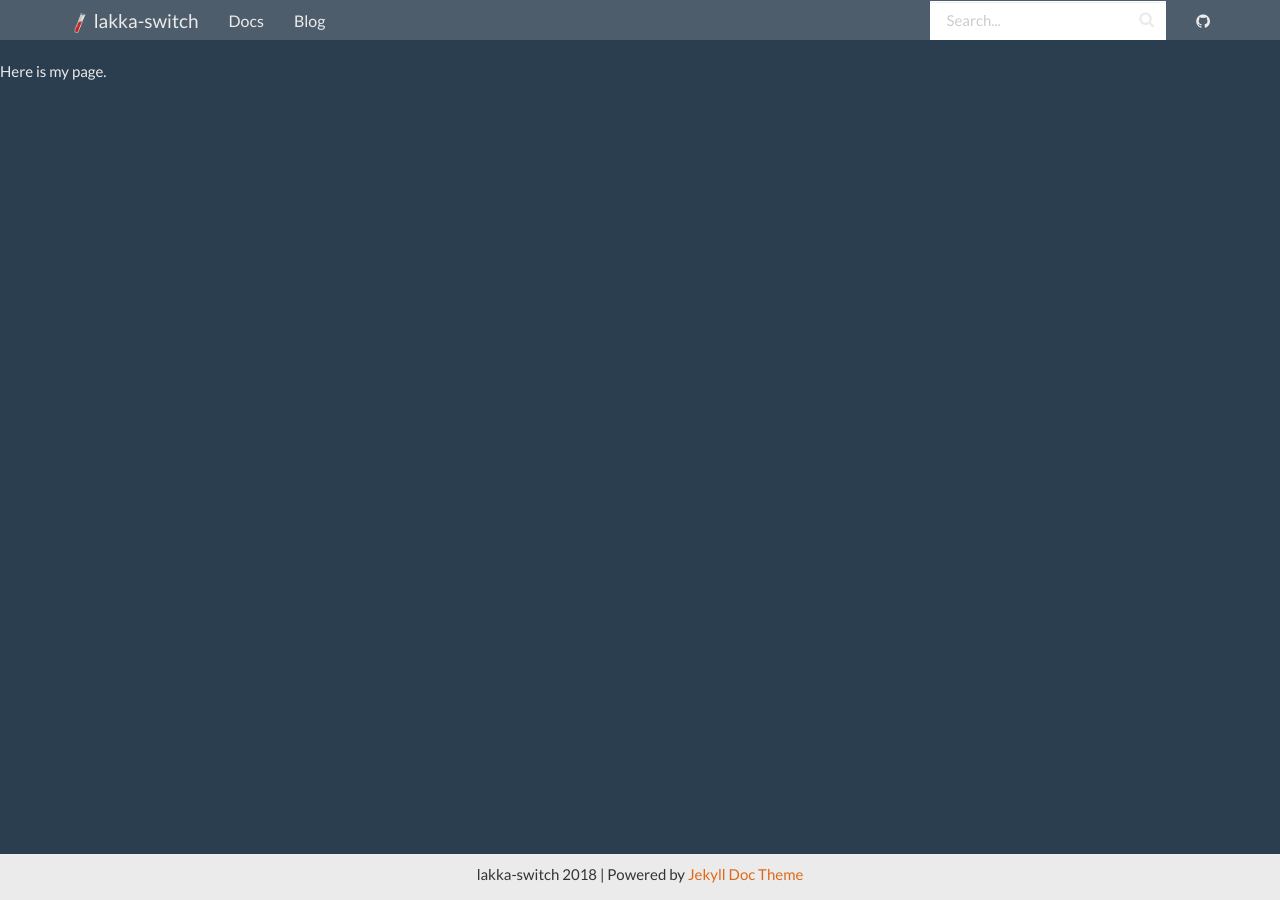
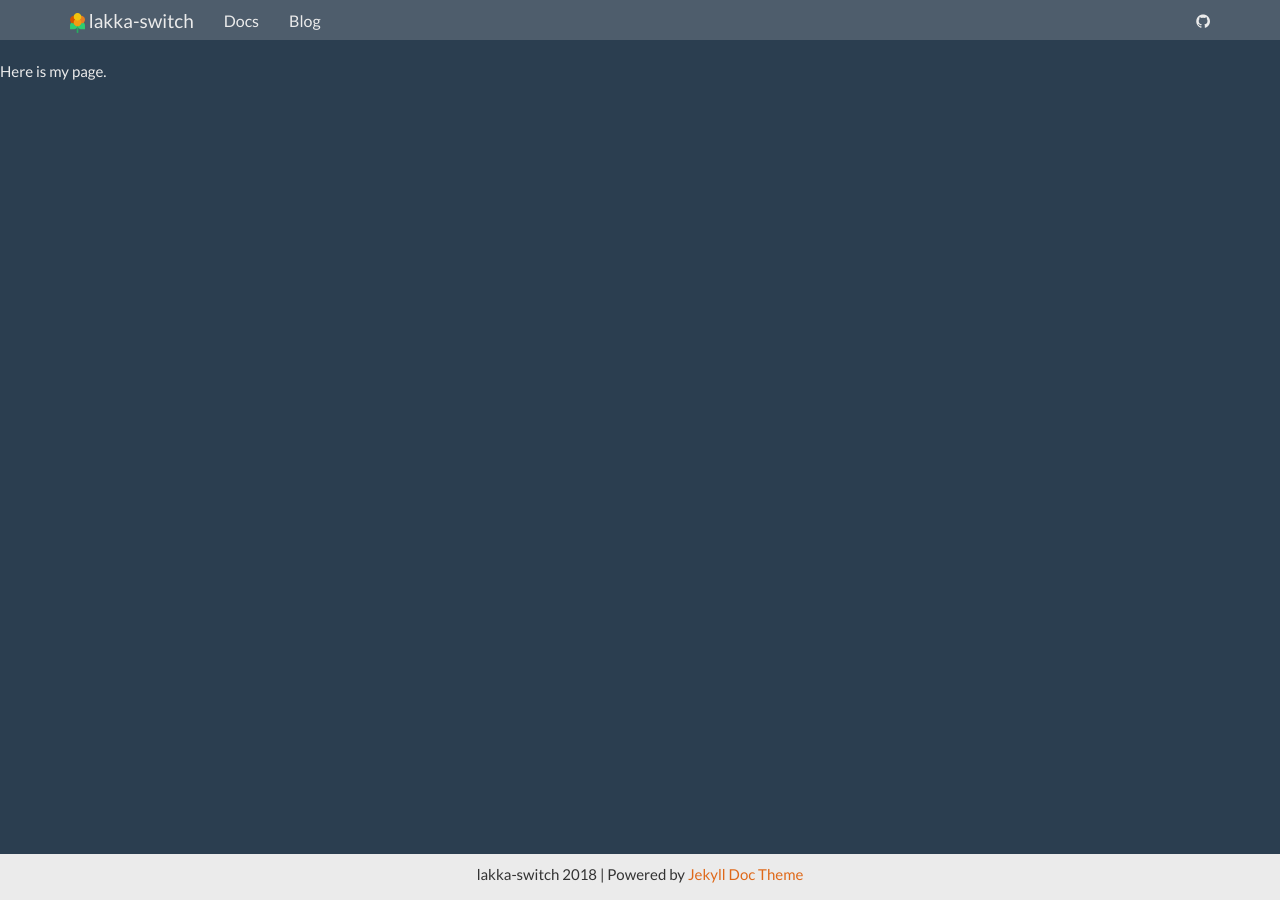
Before and after one commit to lakka-switch/documentation, a Jekyll site: the page built from index.md, in a window 1280 px wide. Built offline with Jekyll 4.4.1, drawn with Linux system fonts in a browser that asks for light colours; nearby versions of some CDN libraries.

Commit message:
Edited navbar logo

```diff
--- a/_includes/topnav.html
+++ b/_includes/topnav.html
@@ -17,12 +17,12 @@
                 <li {% if page.sectionid=='blog' %} class="active" {% endif %}><a href="{{ site.posts.first.url | prepend: site.baseurl }}">Blog</a></li>
             </ul>
             <div class="navbar-right">
-                <form class="navbar-form navbar-left">
+                <!--<form class="navbar-form navbar-left">
                     <div class="form-group has-feedback">
                         <input id="search-box" type="text" class="form-control" placeholder="Search...">
                         <i class="fa fa-search form-control-feedback"></i>
                     </div>
-                </form>
+                </form>-->
                 <ul class="nav navbar-nav">
                     <li><a href="{{ site.git_address }}"><i class="fa fa-github" aria-hidden="true"></i></a></li>
                 </ul>
```
Also changed, not shown: img/bg.jpg (deleted), img/jekyll-dark.png (deleted), img/jekyll.png (deleted), img/logonav.png.
